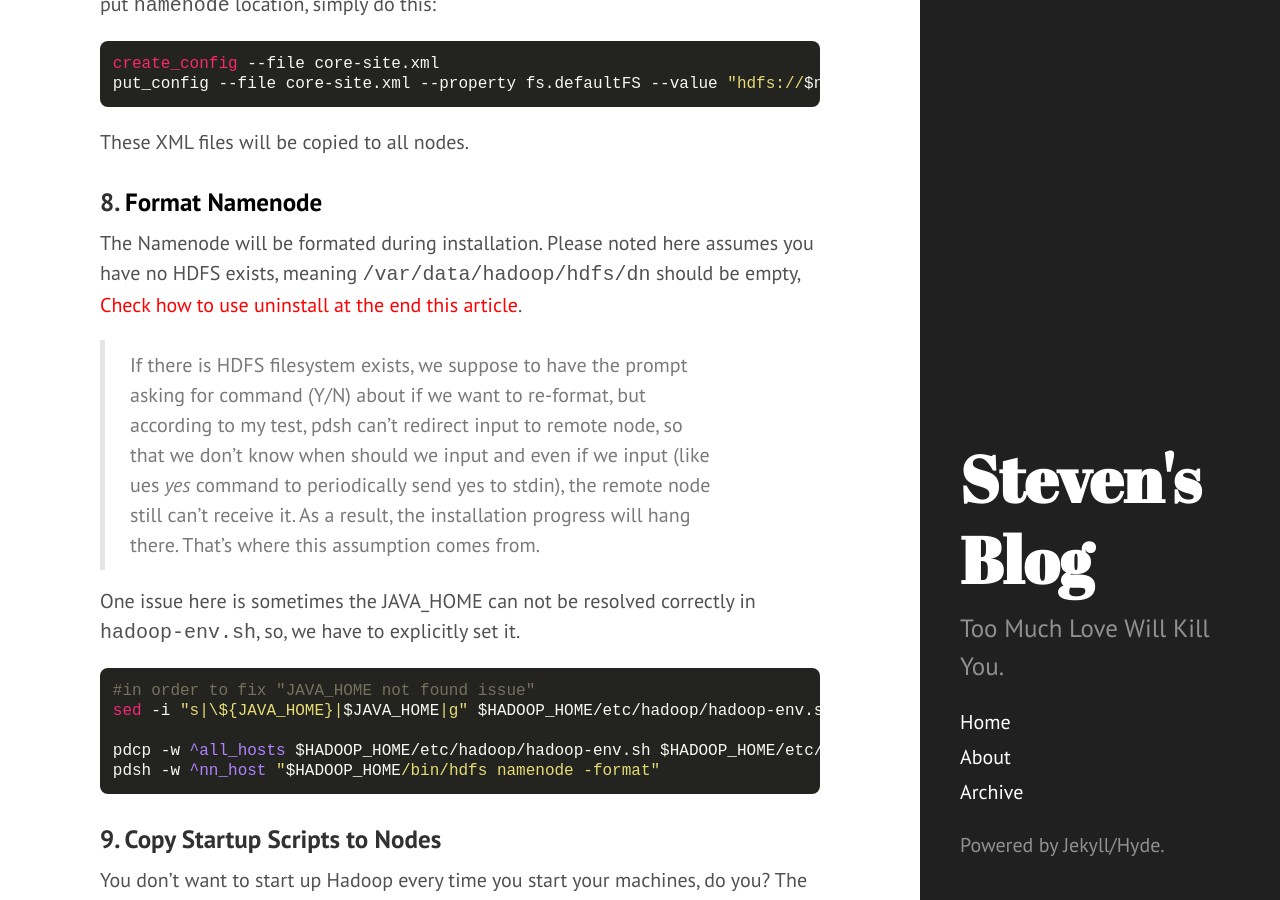
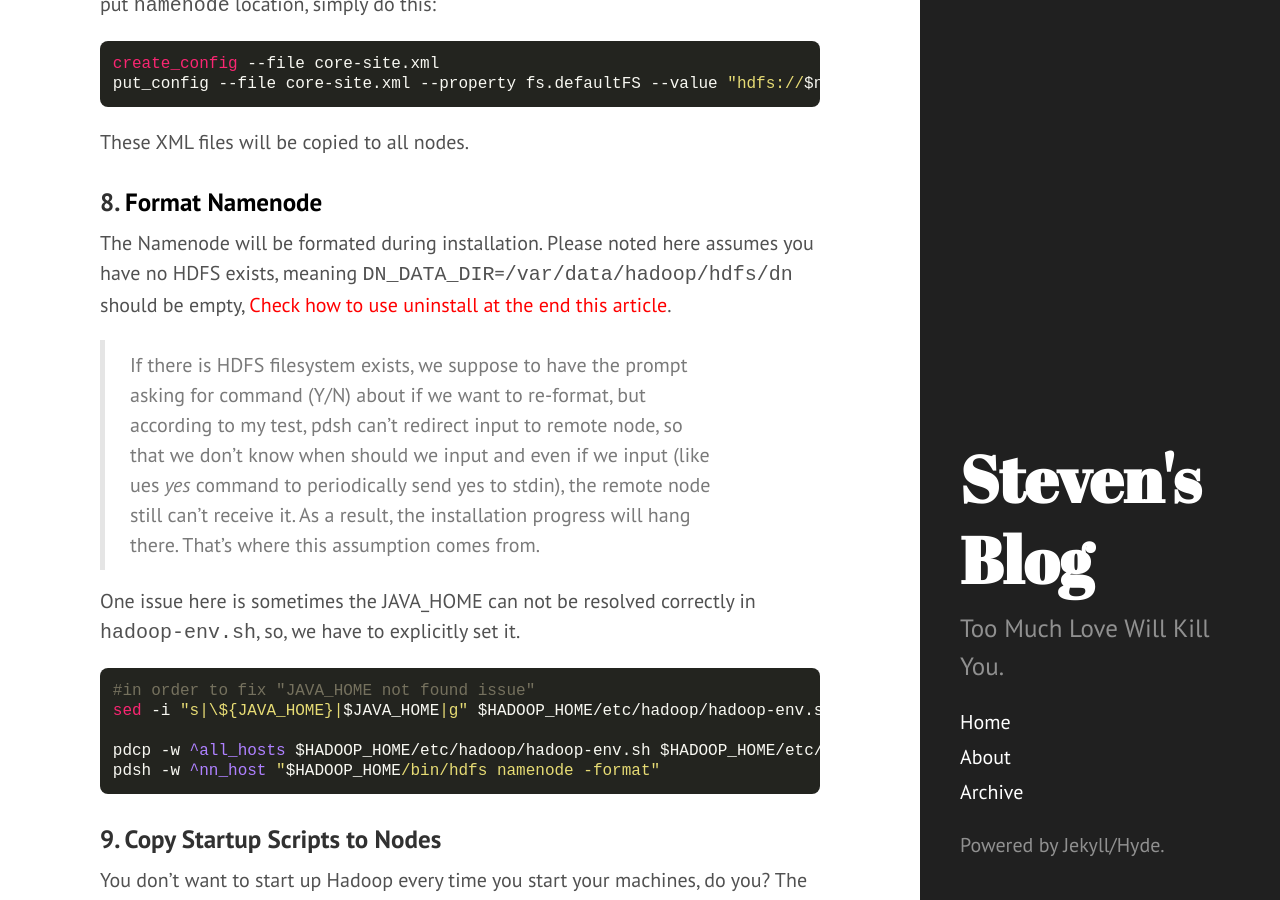
Before and after one commit to legatoo/legatoo.github.io, a Jekyll site: the page built from _posts/2014-11-12-Install-Yarn-on-Ubuntu-Cluster-via-Scripts.md, in a window 1280 px wide and 900 px high, scrolled down 6294 px. Built offline with Jekyll 4.4.1, drawn with Linux system fonts in a browser that asks for light colours; Markdown is read by kramdown in place of the engine named in the settings.

```diff
--- a/_posts/2014-11-12-Install-Yarn-on-Ubuntu-Cluster-via-Scripts.md
+++ b/_posts/2014-11-12-Install-Yarn-on-Ubuntu-Cluster-via-Scripts.md
@@ -190,7 +190,7 @@
 
 ###8. <a name="format_namenode"><font color="black">Format Namenode</font></a>
 
-The Namenode will be formated during installation. Please noted here assumes you have no HDFS exists, meaning `/var/data/hadoop/hdfs/dn` should be empty, <a href="#uninstall"><font color="red">Check how to use uninstall at the end this article</font></a>.
+The Namenode will be formated during installation. Please noted here assumes you have no HDFS exists, meaning `DN_DATA_DIR`=`/var/data/hadoop/hdfs/dn` should be empty, <a href="#uninstall"><font color="red">Check how to use uninstall at the end this article</font></a>.
 
 >If there is HDFS filesystem exists, we suppose to have the prompt asking for command (Y/N) about if we want to re-format, but according to my test, pdsh can't redirect input to remote node, so that we don't know when should we input and even if we input (like ues *yes* command to periodically send yes to stdin), the remote node still can't receive it. As a result, the installation progress will hang there. That's where this assumption comes from.
 
```
